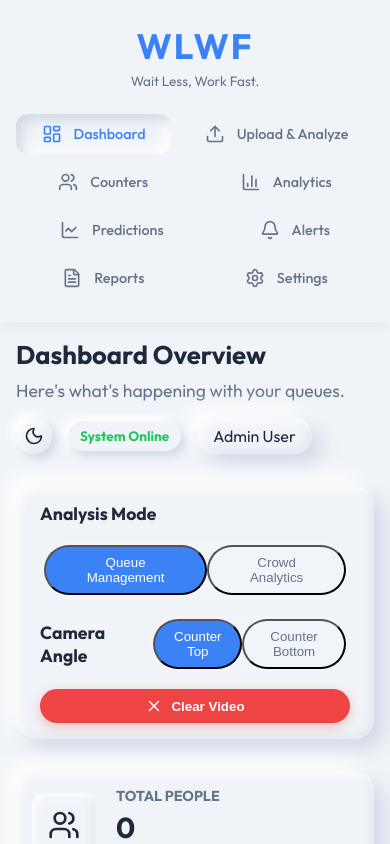
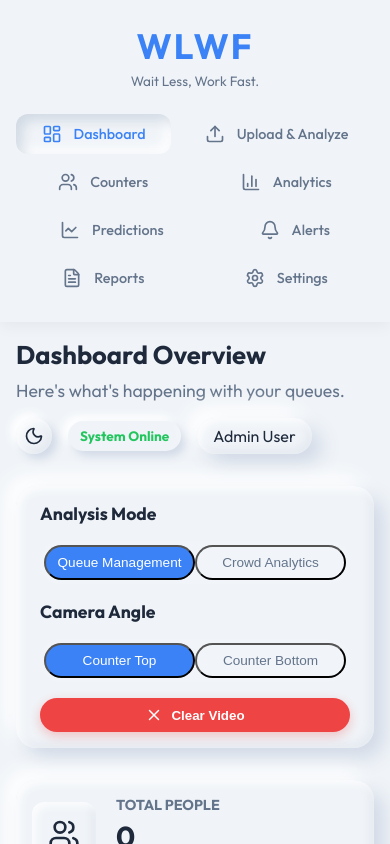
Before and after one commit to ShubhamAgre28/AI-Powered-Queue-Crowd-Prediction-System-, a React (Vite) app: page / in a window 390 px wide. Both pictures are taken after a click on the element "Dashboard". Shown: the top 844 px of the page. Built offline with nearby package versions, Linux system fonts and the light colour scheme.

Commit message:
Fix mode toggle overflow on small mobile screens

```diff
--- a/src/components/Dashboard.jsx
+++ b/src/components/Dashboard.jsx
@@ -57,9 +57,9 @@ const Dashboard = ({ counters, totalPeople, mediaData, setCounters, setTotalPeop
 
       {/* Mode Toggle Bar */}
       <div className="clay-card flex-between mode-bar animate-enter stagger-1" style={{ padding: '16px 24px', borderRadius: '100px', flexWrap: 'wrap', gap: '16px' }}>
-        <div style={{ display: 'flex', alignItems: 'center', gap: '16px', flexWrap: 'wrap' }}>
+        <div className="mode-bar-item" style={{ display: 'flex', alignItems: 'center', gap: '16px', flexWrap: 'wrap' }}>
           <h3 style={{ margin: 0, fontSize: '1.1rem' }}>Analysis Mode</h3>
-          <div style={{ display: 'flex', background: '#f1f5f9', borderRadius: '100px', padding: '4px' }}>
+          <div className="pill-container" style={{ display: 'flex', background: '#f1f5f9', borderRadius: '100px', padding: '4px' }}>
             <button
               className={`btn ${detectionMode === 'queue' ? 'primary' : ''}`}
               onClick={() => setDetectionMode('queue')}
@@ -78,9 +78,9 @@ const Dashboard = ({ counters, totalPeople, mediaData, setCounters, setTotalPeop
         </div>
 
         {detectionMode === 'queue' && (
-          <div style={{ display: 'flex', alignItems: 'center', gap: '16px' }}>
+          <div className="mode-bar-item" style={{ display: 'flex', alignItems: 'center', gap: '16px' }}>
             <h3 style={{ margin: 0, fontSize: '1.1rem' }}>Camera Angle</h3>
-            <div style={{ display: 'flex', background: '#f1f5f9', borderRadius: '100px', padding: '4px' }}>
+            <div className="pill-container" style={{ display: 'flex', background: '#f1f5f9', borderRadius: '100px', padding: '4px' }}>
               <button
                 className={`btn ${cameraAngle === 'top' ? 'primary' : ''}`}
                 onClick={() => setCameraAngle('top')}
--- a/src/index.css
+++ b/src/index.css
@@ -573,6 +573,26 @@ body {
     border-radius: var(--radius-md) !important;
   }
 
+  .mode-bar-item {
+    flex-direction: column;
+    align-items: flex-start !important;
+    width: 100%;
+  }
+
+  .pill-container {
+    width: 100%;
+  }
+
+  .pill-container button {
+    flex: 1;
+    padding: 8px 4px !important;
+    font-size: 0.85rem !important;
+    text-align: center;
+    white-space: nowrap;
+    overflow: hidden;
+    text-overflow: ellipsis;
+  }
+
   .clear-btn-container {
     margin-left: 0 !important;
     width: 100%;
```
